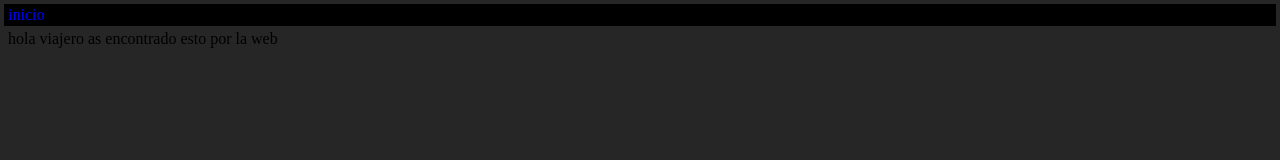
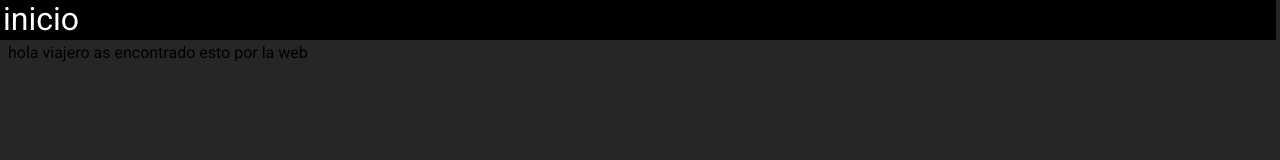
Before and after one commit to El-hack-pro/git-prueba, a plain HTML site: page index.html in a window 1280 px wide. Drawn offline with Linux system fonts and the light colour scheme.

Commit message:
casi empesando

```diff
--- a/css/estilo.css
+++ b/css/estilo.css
@@ -2,10 +2,20 @@ body {/*fondo*/
     background-color: rgb(38, 38, 38);
 }
 
+* { /*defino fuente*/
+    font-family: 'Roboto', sans-serif;
+}
+
 .header { /*header*/
     background-color: rgb(0, 0, 0);
+    position: sticky;
+    margin-top: -5px;
+    margin-left: -5px;
 }
 
-.inicio {
+.inicio { /*link a inicio*/
     text-decoration-line: none;
+    font-size: 200%;
+    color: rgb(255, 255, 255);
+    margin-right: 15%;
 }
--- a/index.html
+++ b/index.html
@@ -16,7 +16,7 @@
             <meta name="robots" content="index, follow">
             <meta name="distribution" content="Global">
             <link rel="preconnect" href="https://fonts.gstatic.com">
-            <link href="https://fonts.googleapis.com/css2?family=Roboto+Slab:wght@100&amp;display=swap" rel="stylesheet">
+<link href="https://fonts.googleapis.com/css2?family=Roboto&display=swap" rel="stylesheet">
             <link rel="icon" href="">
     </head>
 
```
